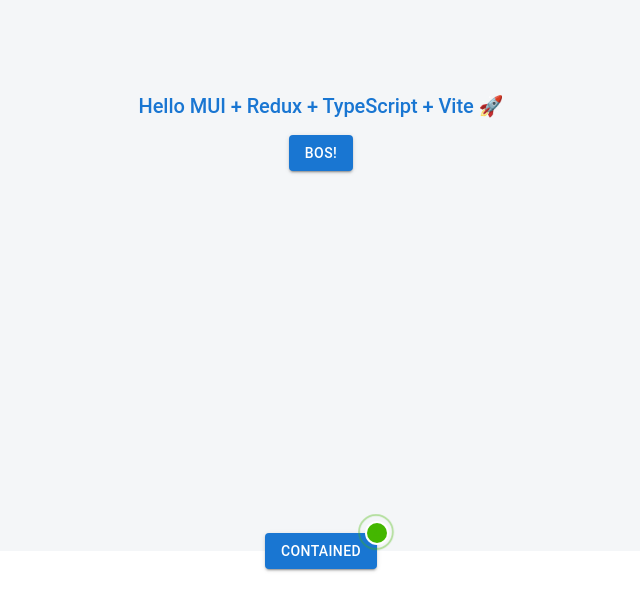
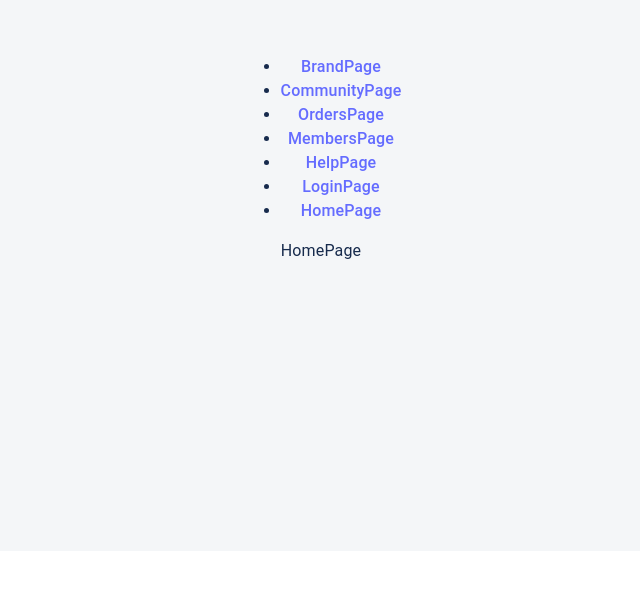
Before and after one commit to Lucas9944/feyri-react, a React (Vite) app: page / in a window 1280 px wide. Shown: the part 249-850 px from the top of the page, without its empty margins (319-959 px from the left). After the commit the page ends 800 px from the top, so only its background shows below. Built offline with nearby package versions, Linux system fonts and the light colour scheme.

Commit message:
feat: develop routing based on feyri project

```diff
--- a/package.json
+++ b/package.json
@@ -17,13 +17,15 @@
     "@reduxjs/toolkit": "^2.10.0",
     "react": "^19.1.1",
     "react-dom": "^19.1.1",
-    "react-redux": "^9.2.0"
+    "react-redux": "^9.2.0",
+    "react-router-dom": "^7.9.5"
   },
   "devDependencies": {
     "@eslint/js": "^9.36.0",
     "@types/node": "^24.6.0",
     "@types/react": "^19.1.16",
     "@types/react-dom": "^19.1.9",
+    "@types/react-router-dom": "^5.3.3",
     "@vitejs/plugin-react": "^5.0.4",
     "eslint": "^9.36.0",
     "eslint-plugin-react-hooks": "^5.2.0",
--- a/src/app/App.tsx
+++ b/src/app/App.tsx
@@ -1,27 +1,45 @@
-//import React from "react";
-import { Button, Typography, Container, Stack, Box} from "@mui/material";
-import "../css/App.css"
-import { RippleBadge } from "./MaterialTheme/styled";
+import { Container } from "@mui/material";
+import "../css/App.css";
+import { BrowserRouter as Router, Routes, Route, Link } from "react-router-dom";
 
+import { BrandPage } from "../app/screens/BrandPage";
+import { CommunityPage } from "../app/screens/CommunityPage";
+import { OrdersPage } from "../app/screens/OrdersPage";
+import { MemberPage } from "../app/screens/MemberPage";
+import { HelpPage } from "../app/screens/HelpPage";
+import { LoginPage } from "../app/screens/LoginPage";
+import { HomePage } from "../app/screens/HomePage";
 
 function App() {
   return (
-    <Container maxWidth="sm">
-      <Stack spacing={2} alignItems="center" justifyContent="center" sx={{ height: "100vh" }}>
-        <Typography variant="h4" color="primary">
-          Hello MUI + Redux + TypeScript + Vite 🚀
-        </Typography>
-        <Button variant="contained" color="primary">
-          Bos!
-        </Button>
-      </Stack>
-      <Box>
-        <RippleBadge badgeContent={4}>
-        <Button variant="contained" color="primary">Contained</Button>
-        </RippleBadge>
-      </Box>
+    <Container>
+      <Router>
+        <div>
+          <nav>
+            <ul>
+              <li><Link to="/brand">BrandPage</Link></li>
+              <li><Link to="/community">CommunityPage</Link></li>
+              <li><Link to="/orders">OrdersPage</Link></li>
+              <li><Link to="/member-page">MembersPage</Link></li>
+              <li><Link to="/help">HelpPage</Link></li>
+              <li><Link to="/login">LoginPage</Link></li>
+              <li><Link to="/">HomePage</Link></li>
+            </ul>
+          </nav>
+
+          <Routes>
+            <Route path="/brand" element={<BrandPage />} />
+            <Route path="/community" element={<CommunityPage />} />
+            <Route path="/orders" element={<OrdersPage />} />
+            <Route path="/member-page" element={<MemberPage />} />
+            <Route path="/help" element={<HelpPage />} />
+            <Route path="/login" element={<LoginPage />} />
+            <Route path="/" element={<HomePage />} />
+          </Routes>
+        </div>
+      </Router>
     </Container>
   );
 }
 
-export default App
+export default App;
--- /dev/null
+++ b/src/app/screens/BrandPage/index.tsx
@@ -0,0 +1,6 @@
+import React from "react";
+import { Container } from "@mui/material";
+
+export function BrandPage() {
+  return <Container>BrandPage</Container>;
+}
--- /dev/null
+++ b/src/app/screens/CommunityPage/index.tsx
@@ -0,0 +1,6 @@
+import React from "react";
+import { Container } from "@mui/material";
+
+export function CommunityPage() {
+  return <Container>CommunityPage</Container>;
+}
--- /dev/null
+++ b/src/app/screens/HelpPage/index.tsx
@@ -0,0 +1,7 @@
+
+import React from "react";
+import { Container } from "@mui/material";
+
+export function HelpPage() {
+  return <Container>HelpPage</Container>;
+}
--- /dev/null
+++ b/src/app/screens/HomePage/index.tsx
@@ -0,0 +1,6 @@
+import React from "react";
+import { Container } from "@mui/material";
+
+export function HomePage() {
+  return <Container>HomePage</Container>;
+}
--- /dev/null
+++ b/src/app/screens/LoginPage/index.tsx
@@ -0,0 +1,6 @@
+import React from "react";
+import { Container } from "@mui/material";
+
+export function LoginPage() {
+  return <Container>LoginPage</Container>;
+}
--- /dev/null
+++ b/src/app/screens/MemberPage/index.tsx
@@ -0,0 +1,6 @@
+import React from "react";
+import { Container } from "@mui/material";
+
+export function MemberPage() {
+  return <Container>MemberPage</Container>;
+}
--- /dev/null
+++ b/src/app/screens/OrdersPage/index.tsx
@@ -0,0 +1,6 @@
+import React from "react";
+import { Container } from "@mui/material";
+
+export function OrdersPage() {
+  return <Container>OrdersPage</Container>;
+}
```
Also changed, not shown: 1 other file (tests, documents, lock files or other folders).
